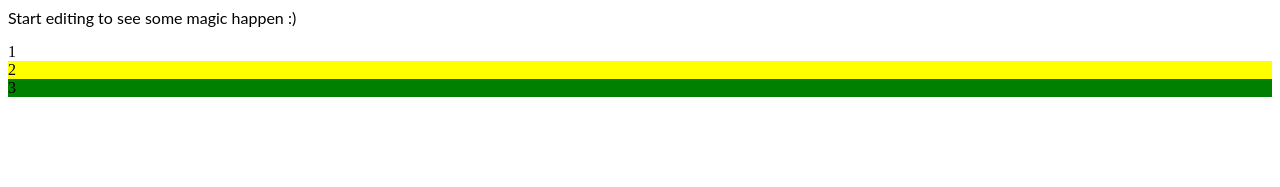
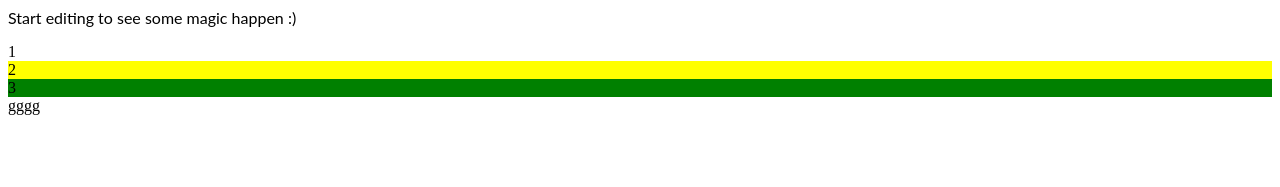
Before and after one commit to kimmihyeon12/angular-directive, an Angular app: page / in a window 1280 px wide. Shown: the top 187 px of the page. Built offline with nearby package versions, Linux system fonts and the light colour scheme.

Commit message:
구조적 디렉티브 만들기

```diff
--- a/src/app/app.component.html
+++ b/src/app/app.component.html
@@ -2,3 +2,6 @@
 <div>1</div>
 <div appBetterHighlight defaultColor="yellow" highlightColor="red">2</div>
 <div appBasicHighlight>3</div>
+<div *appUnless="!odd">
+  <div>gggg</div>
+</div>
--- a/src/app/app.component.ts
+++ b/src/app/app.component.ts
@@ -6,5 +6,7 @@ import { Component, ElementRef, OnInit, VERSION } from '@angular/core';
   styleUrls: ['./app.component.css'],
 })
 export class AppComponent {
+  odd = true;
+  item = [1, 2, 3, 4, 5];
   constructor() {}
 }
--- a/src/app/app.module.ts
+++ b/src/app/app.module.ts
@@ -6,6 +6,7 @@ import { AppComponent } from './app.component';
 import { HelloComponent } from './hello.component';
 import { BasicHighlightDirective } from './basic-highlight/basic-highlight.directive';
 import { BetterHighlightDirective } from './better-highlight/better-highlight.directive';
+import { UnlessDirective } from './unless.directive';
 
 @NgModule({
   imports: [BrowserModule, FormsModule],
@@ -14,6 +15,7 @@ import { BetterHighlightDirective } from './better-highlight/better-highlight.di
     HelloComponent,
     BasicHighlightDirective,
     BetterHighlightDirective,
+    UnlessDirective,
   ],
   bootstrap: [AppComponent],
 })
--- /dev/null
+++ b/src/app/unless.directive.ts
@@ -0,0 +1,19 @@
+import { Directive, Input, TemplateRef, ViewContainerRef } from '@angular/core';
+
+@Directive({
+  selector: '[appUnless]',
+})
+export class UnlessDirective {
+  @Input() set appUnless(condition: boolean) {
+    if (!condition) {
+      this.vcRef.createEmbeddedView(this.templateRef);
+    } else {
+      this.vcRef.clear();
+    }
+  }
+
+  constructor(
+    private templateRef: TemplateRef<any>,
+    private vcRef: ViewContainerRef
+  ) {}
+}
```
